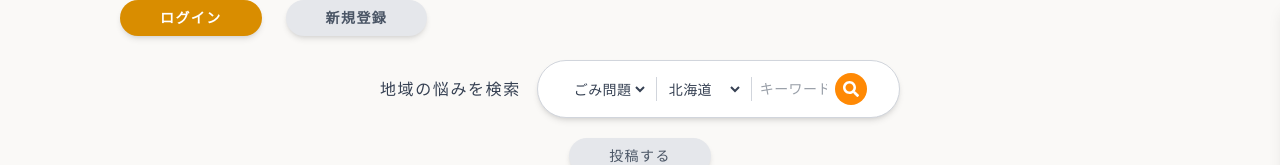
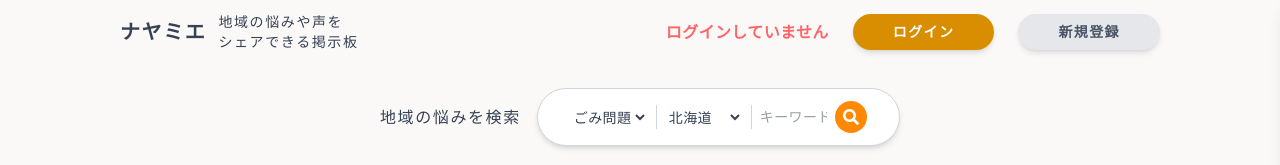
Before and after one commit to pin863/nayamie, a Next.js app: page / in a window 1280 px wide. Shown: the top 165 px of the page. Built offline with nearby package versions, Linux system fonts and the light colour scheme; no server answers; the database is empty.

Commit message:
セッションの監視

```diff
--- a/app/components/Header.tsx
+++ b/app/components/Header.tsx
@@ -1,5 +1,6 @@
 import { createClient } from "@/app/utils/server";
 import Navigation from "./Navigation";
+import Link from "next/link";
 
 export default async function Header() {
   const supabase = await createClient();
@@ -9,9 +10,16 @@ export default async function Header() {
 
   return (
     <header className="flex justify-between items-center py-3">
+      {/* ロゴとサブテキスト */}
       <div className="flex space-x-3 justify-between items-center tracking-widest">
-        <h1>ナヤミエ</h1>
-        <h2>地域の悩みや声をシェアできる掲示板</h2>
+        <Link href="/" className="hover:text-gray-700">
+          <h1 className="text-xl font-bold">ナヤミエ</h1>
+        </Link>
+        <h2 className="text-sm">
+          地域の悩みや声を
+          <br />
+          シェアできる掲示板
+        </h2>
       </div>
       <Navigation session={session} />
     </header>
--- a/app/components/Navigation.tsx
+++ b/app/components/Navigation.tsx
@@ -1,4 +1,5 @@
 "use client";
+
 import Button from "@/app/components/Button";
 import type { Session } from "@supabase/supabase-js";
 import { useState } from "react";
@@ -10,9 +11,7 @@ type NaviProps = {
 
 export default function Navigation({ session }: NaviProps) {
   const [openMenu, setOpenMenu] = useState(false);
-  const handleMenuOpen = () => {
-    setOpenMenu(!openMenu);
-  };
+  const handleMenuOpen = () => setOpenMenu(!openMenu);
 
   return (
     <>
@@ -20,6 +19,7 @@ export default function Navigation({ session }: NaviProps) {
       <div className="hidden md:flex items-center space-x-6 font-semibold">
         {session ? (
           <>
+            <p className="text-blue-400">ログイン中</p>
             <Link href="/posts/create">
               <Button variant="primary" size="sm">
                 投稿する
@@ -33,6 +33,7 @@ export default function Navigation({ session }: NaviProps) {
           </>
         ) : (
           <>
+            <p className="text-red-400">ログインしていません</p>
             <Link href="/login">
               <Button variant="primary" size="sm">
                 ログイン
--- a/app/components/Supabase-listener.tsx
+++ /dev/null
@@ -1,20 +0,0 @@
-"use server";
-
-// import { createServerClient } from "@supabase/ssr";
-// import { cookies } from "next/headers";
-// import type { Database } from "@/types/database.types";
-import Navigation from "@/app/components/Navigation";
-import { createClient } from "@/app/utils/server";
-
-// 認証状態の監視
-const SupabaseListener = async () => {
-  // const supabase = createServerClient<Database>({ cookies });
-  const supabase = await createClient();
-
-  // セッションの取得
-  const {
-    data: { session },
-  } = await supabase.auth.getSession();
-  return <Navigation session={session} />;
-};
-export default SupabaseListener;
--- a/app/layout.tsx
+++ b/app/layout.tsx
@@ -1,6 +1,6 @@
 import type { Metadata } from "next";
 import "@/app/globals.css";
-import SupabaseListener from "@/app/components/Supabase-listener";
+import Header from "./components/Header";
 
 export const metadata: Metadata = {
   title: "ナヤミエ",
@@ -15,7 +15,7 @@ export default function RootLayout({
   return (
     <html lang="ja">
       <body className="bg-basecolor text-gray-700 mx-30 tracking-wide">
-        <SupabaseListener />
+        <Header />
         {children}
       </body>
     </html>
```
